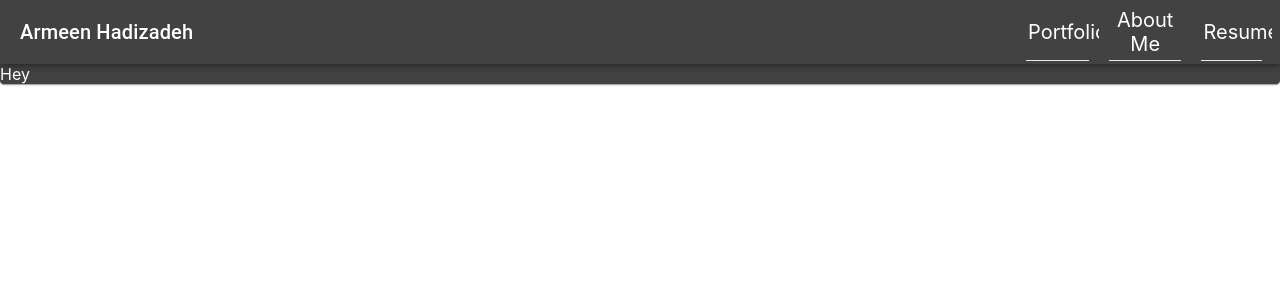
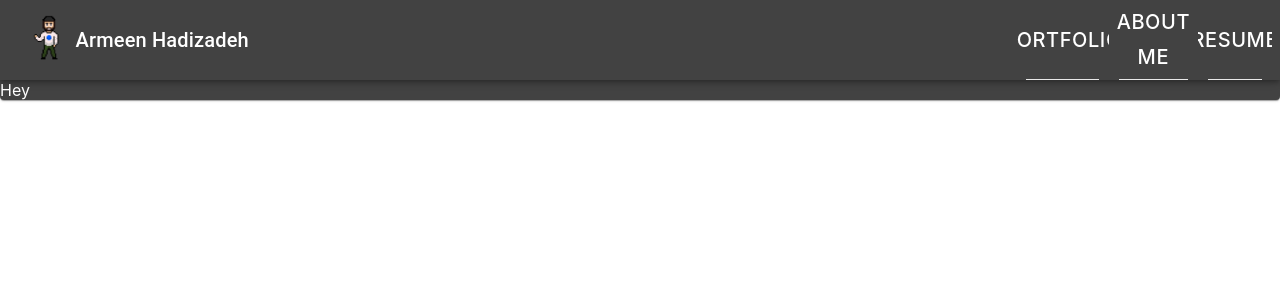
Before and after one commit to arms1997/personal-website, a React (Create React App) app: page /portfolio in a window 1280 px wide. Shown: the top 300 px of the page. Built offline with nearby package versions, Linux system fonts and the light colour scheme.

Commit message:
asset for scheduler component

```diff
--- a/src/components/Navbar.jsx
+++ b/src/components/Navbar.jsx
@@ -1,9 +1,18 @@
-import { AppBar, makeStyles, Toolbar, Typography } from "@material-ui/core";
+import {
+  AppBar,
+  Button,
+  makeStyles,
+  Toolbar,
+  Typography,
+} from "@material-ui/core";
 import { useEffect, useState } from "react";
 import { useLocation } from "react-router-dom";
 import throttle from "lodash/throttle";
+import classnames from "classnames";
+import "../styles/bttn.min.css";
 
-import "../styles/bttn.min.css";
+import spriteRun from "../assets/sprite-run.gif";
+import spriteWave from "../assets/sprite-wave.gif";
 import data from "../data.js";
 
 const useStyles = makeStyles((theme) => ({
@@ -16,8 +25,15 @@ const useStyles = makeStyles((theme) => ({
     justifyContent: "space-between",
     width: "100%",
   },
-  name: {
+  spriteGroup: {
+    display: "flex",
+    alignItems: "center",
+    width: "30%",
     marginLeft: "20px",
+  },
+  sprite: {
+    height: "50px",
+    margin: "0px 10px",
   },
   buttonGroup: {
     display: "flex",
@@ -25,10 +41,12 @@ const useStyles = makeStyles((theme) => ({
     width: "20vw",
     marginRight: 8,
   },
+  buttonSelected: {},
 }));
 
 const Navbar = (props) => {
   const [isMobile, setIsMobile] = useState(false);
+  const [hover, setHover] = useState(false);
   const location = useLocation();
   const classes = useStyles();
 
@@ -46,16 +64,33 @@ const Navbar = (props) => {
     return null;
   }
 
+  const handleMouseOver = () => {
+    setHover(true);
+  };
+
+  const handleMouseOut = () => {
+    setHover(false);
+  };
   return (
     <AppBar className={classes.root} color="inherit" position="sticky">
       <Toolbar className={classes.toolbar}>
-        <Typography className={classes.name} variant="h6">
-          {data.name}
-        </Typography>
+        <div
+          className={classes.spriteGroup}
+          onMouseOver={handleMouseOver}
+          onMouseOut={handleMouseOut}
+        >
+          <img
+            src={hover ? spriteRun : spriteWave}
+            className={classes.sprite}
+          />
+          <Typography className={classes.name} variant="h6">
+            {data.name}
+          </Typography>
+        </div>
         <div className={classes.buttonGroup}>
-          <button class="bttn-minimal bttn-md">Portfolio</button>
-          <button class="bttn-minimal bttn-md">About Me</button>
-          <button class="bttn-minimal bttn-md">Resume</button>
+          <Button className="bttn-minimal bttn-md">Portfolio</Button>
+          <Button className="bttn-minimal bttn-md">About Me</Button>
+          <Button className="bttn-minimal bttn-md">Resume</Button>
         </div>
       </Toolbar>
     </AppBar>
```
Also changed, not shown: src/assets/scheduler.png (added).
